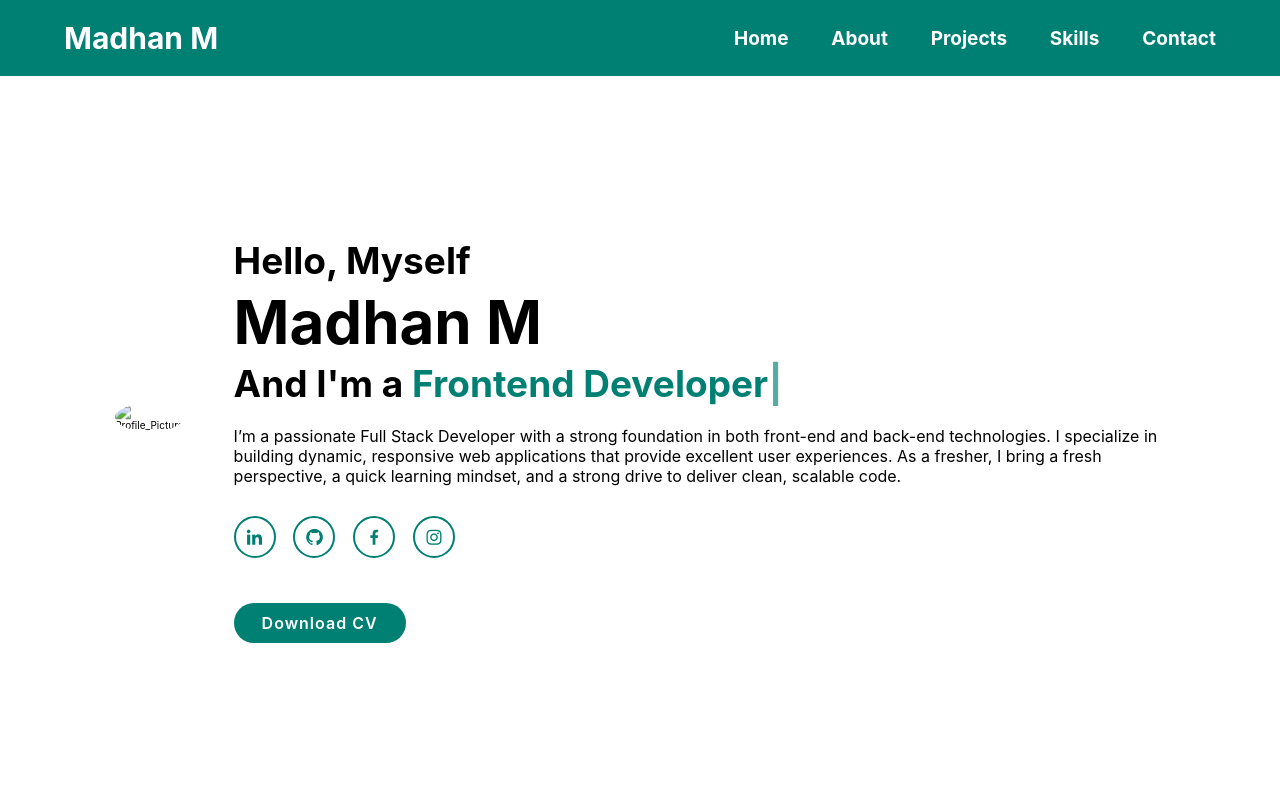
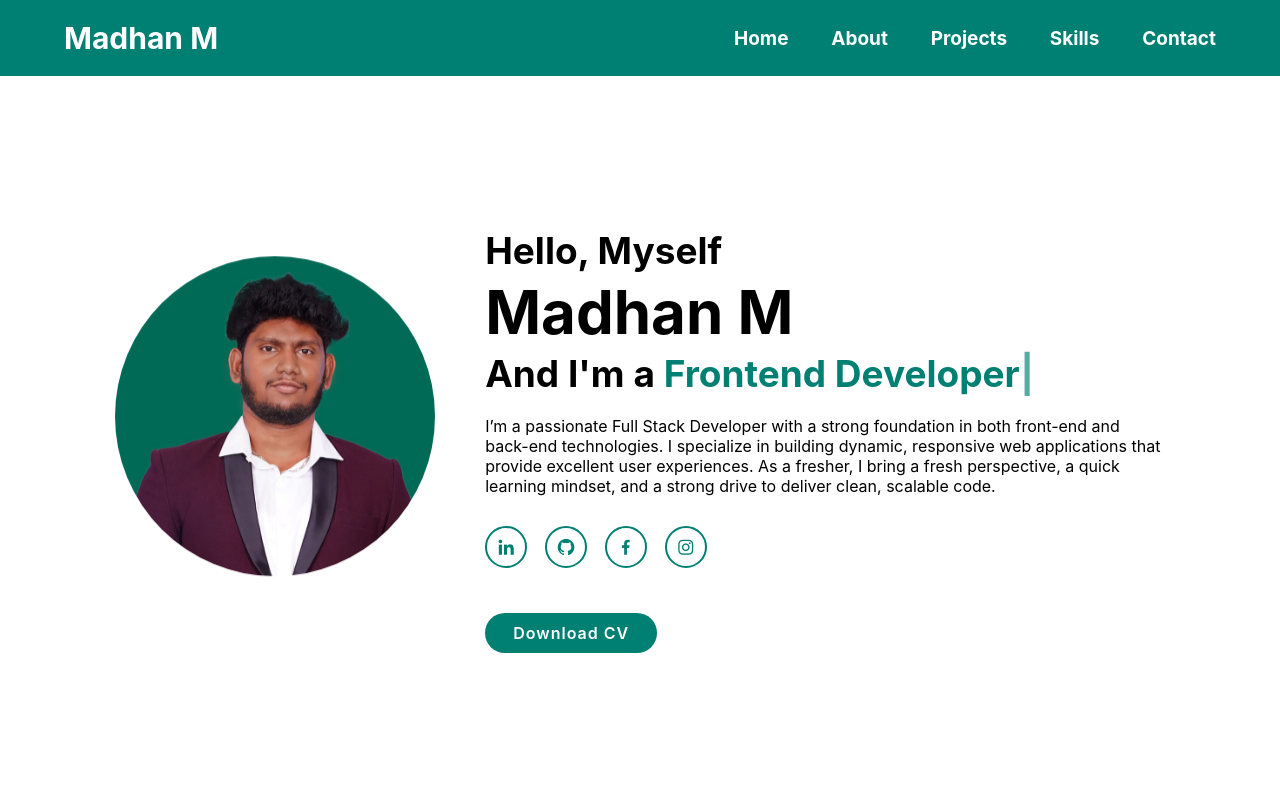
Before and after one commit to Madhan7639/Personal_Portfolio, a plain HTML site: page index.html in a window 1280 px wide. Shown: the top 800 px of the page. Drawn offline with nearby package versions, Linux system fonts and the light colour scheme.

Commit message:
Update index.html

```diff
--- a/index.html
+++ b/index.html
@@ -32,7 +32,7 @@
 
     <section class="home" id="home">
       <div class="home-img">
-        <img src="./Image/profile-pic" alt="Profile_Picture" />
+        <img src="./Image/profile_pic.jpg" alt="Profile_Picture" />
       </div>
 
       <div class="home-content">
```
